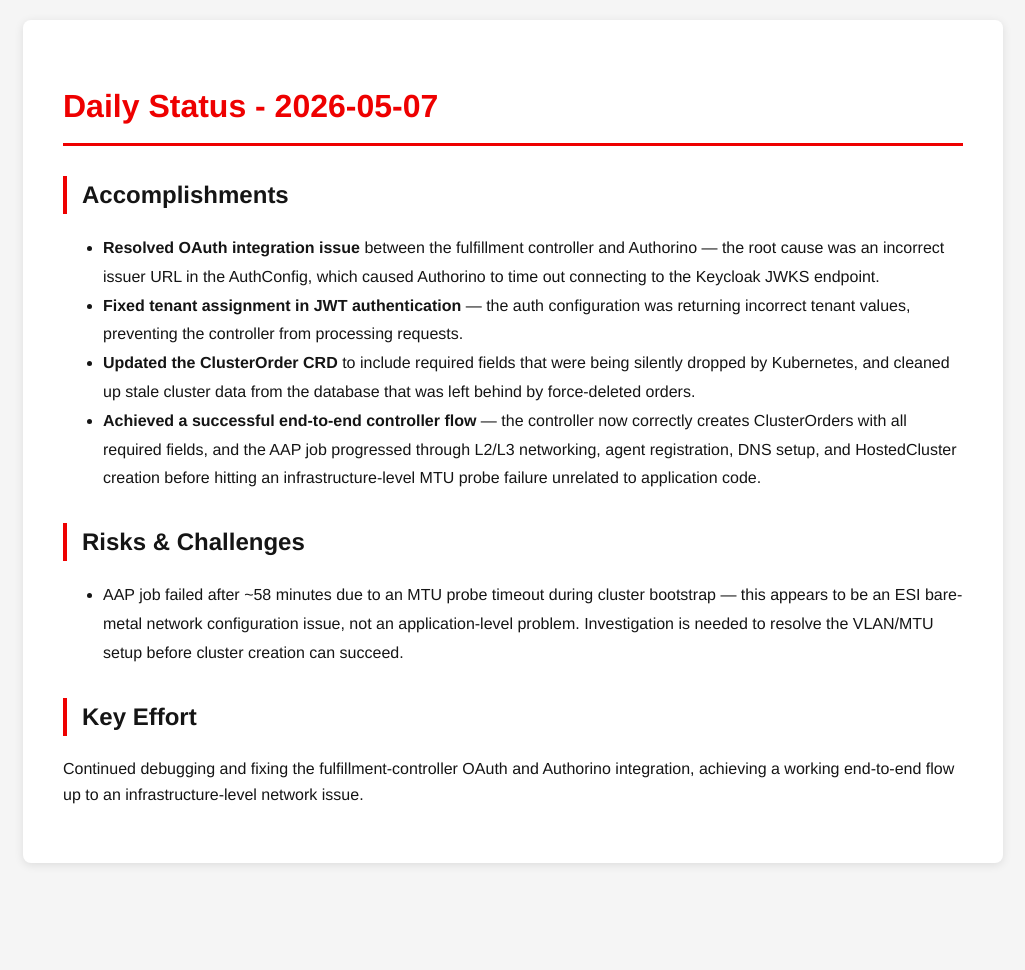
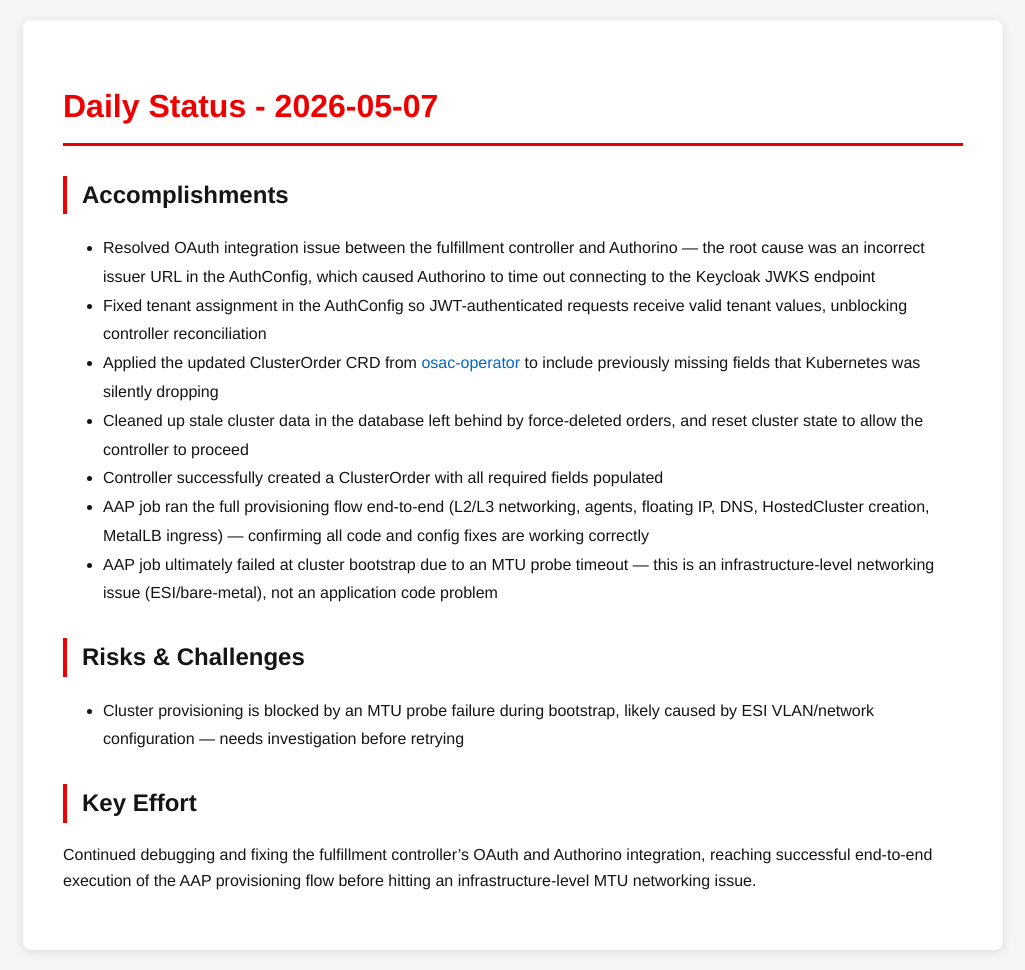
Before and after one commit to tzvatot/daily-status, a Jekyll site: the page built from 2026-05-07.md, in a window 1280 px wide. Shown: the whole page, without its empty margins (127-1152 px from the left). Built offline with Jekyll 4.4.1, drawn with Linux system fonts in a browser that asks for light colours; before the commit the page ends 900 px from its top, so only the background shows below that.

Commit message:
Daily status update - 2026-05-07

```diff
--- a/2026-05-07.md
+++ b/2026-05-07.md
@@ -7,13 +7,16 @@
 # Daily Status - 2026-05-07
 
 ## Accomplishments
-- **Resolved OAuth integration issue** between the fulfillment controller and Authorino — the root cause was an incorrect issuer URL in the AuthConfig, which caused Authorino to time out connecting to the Keycloak JWKS endpoint.
-- **Fixed tenant assignment in JWT authentication** — the auth configuration was returning incorrect tenant values, preventing the controller from processing requests.
-- **Updated the ClusterOrder CRD** to include required fields that were being silently dropped by Kubernetes, and cleaned up stale cluster data from the database that was left behind by force-deleted orders.
-- **Achieved a successful end-to-end controller flow** — the controller now correctly creates ClusterOrders with all required fields, and the AAP job progressed through L2/L3 networking, agent registration, DNS setup, and HostedCluster creation before hitting an infrastructure-level MTU probe failure unrelated to application code.
+- Resolved OAuth integration issue between the fulfillment controller and Authorino — the root cause was an incorrect issuer URL in the AuthConfig, which caused Authorino to time out connecting to the Keycloak JWKS endpoint
+- Fixed tenant assignment in the AuthConfig so JWT-authenticated requests receive valid tenant values, unblocking controller reconciliation
+- Applied the updated ClusterOrder CRD from [osac-operator](https://github.com/osac-project/osac-operator) to include previously missing fields that Kubernetes was silently dropping
+- Cleaned up stale cluster data in the database left behind by force-deleted orders, and reset cluster state to allow the controller to proceed
+- Controller successfully created a ClusterOrder with all required fields populated
+- AAP job ran the full provisioning flow end-to-end (L2/L3 networking, agents, floating IP, DNS, HostedCluster creation, MetalLB ingress) — confirming all code and config fixes are working correctly
+- AAP job ultimately failed at cluster bootstrap due to an MTU probe timeout — this is an infrastructure-level networking issue (ESI/bare-metal), not an application code problem
 
 ## Risks & Challenges
-- AAP job failed after ~58 minutes due to an MTU probe timeout during cluster bootstrap — this appears to be an ESI bare-metal network configuration issue, not an application-level problem. Investigation is needed to resolve the VLAN/MTU setup before cluster creation can succeed.
+- Cluster provisioning is blocked by an MTU probe failure during bootstrap, likely caused by ESI VLAN/network configuration — needs investigation before retrying
 
 ## Key Effort
-Continued debugging and fixing the fulfillment-controller OAuth and Authorino integration, achieving a working end-to-end flow up to an infrastructure-level network issue.
+Continued debugging and fixing the fulfillment controller's OAuth and Authorino integration, reaching successful end-to-end execution of the AAP provisioning flow before hitting an infrastructure-level MTU networking issue.
```
